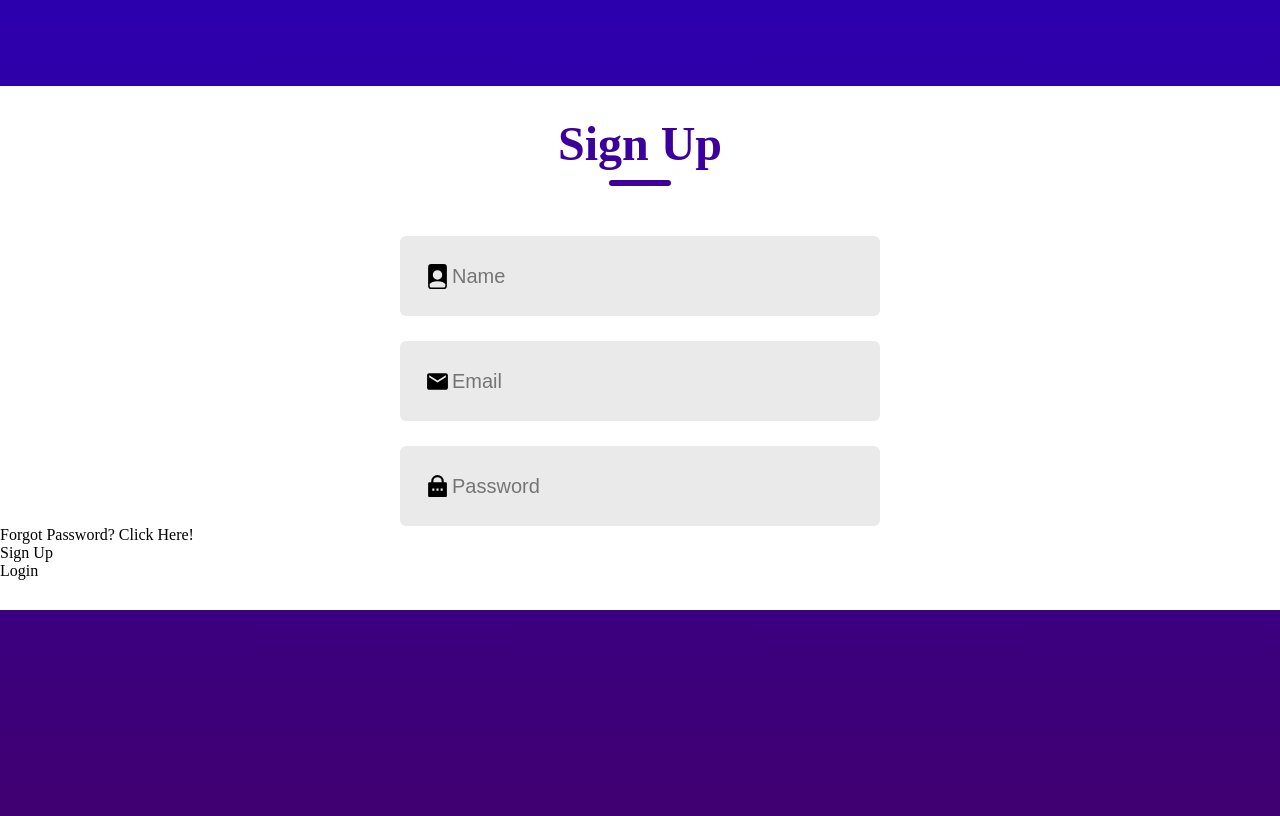
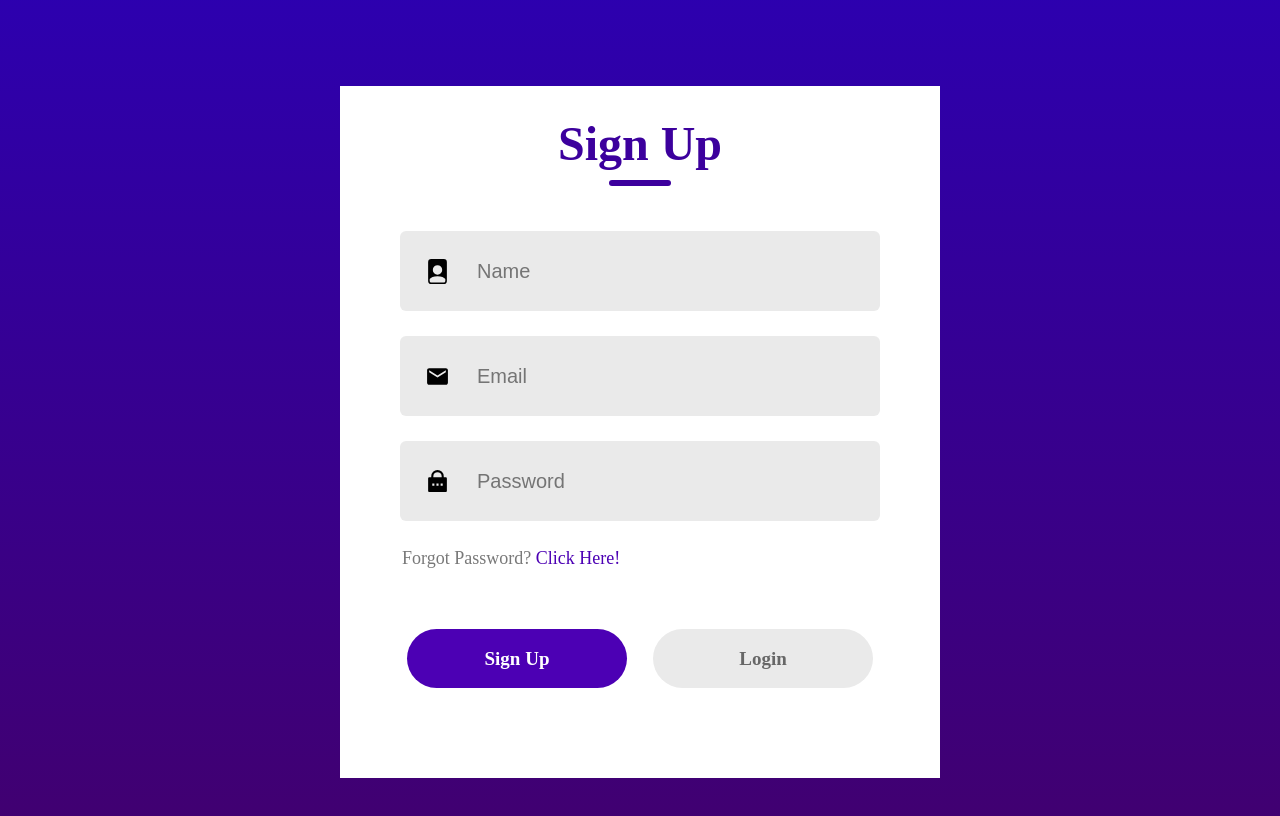
Before and after one commit to kylead10/login-signUp, a React (Vite) app in the folder login-signUp/: page / in a window 1280 px wide. Shown: the part 114-930 px from the top of the page. Built offline with nearby package versions, Linux system fonts and the light colour scheme.

Commit message:
adding functionality

```diff
--- a/login-signUp/src/Components/Login.css
+++ b/login-signUp/src/Components/Login.css
@@ -3,6 +3,7 @@
   flex-direction: column;
   margin: auto;
   margin-top: 200px;
+  width: 600px;
   background: #fff;
   padding-bottom: 30px;
 }
@@ -30,7 +31,7 @@
 }
 
 .inputs {
-  margin-top: 50px;
+  margin-top: 45px;
   display: flex;
   flex-direction: column;
   gap: 25px;
@@ -47,6 +48,7 @@
 }
 
 .input .icon {
+  margin-right: 25px;
   margin-left: 25px;
   font-size: 25px;
 }
@@ -60,3 +62,40 @@
   color: #797979;
   font-size: 20px;
 }
+
+.forgot-password {
+  padding-left: 62px;
+  margin-top: 27px;
+  color: #797979;
+  font-size: 18px;
+}
+
+.forgot-password span {
+  color: #4c00b4;
+  cursor: pointer;
+}
+
+.submit-container {
+  display: flex;
+  gap: 30ox;
+  margin: 60px auto;
+}
+
+.submit {
+  display: flex;
+  justify-content: center;
+  align-items: center;
+  width: 220px;
+  height: 59px;
+  color: #fff;
+  background: #4c00b4;
+  border-radius: 50px;
+  font-size: 19px;
+  font-weight: 700;
+  cursor: pointer;
+}
+
+.gray {
+  background: #eaeaea;
+  color: #676767;
+}
--- a/login-signUp/src/Components/Login.jsx
+++ b/login-signUp/src/Components/Login.jsx
@@ -1,14 +1,16 @@
-import React from 'react';
+import React, { useState } from 'react';
 import '../Components/Login.css';
 import { MdEmail } from 'react-icons/md';
 import { RiLockPasswordFill } from 'react-icons/ri';
 import { BsFillFilePersonFill } from 'react-icons/bs';
 
 const Login = () => {
+  const [action, setAction] = useState('Sign Up');
+
   return (
     <div className='container'>
       <div className='header'>
-        <div className='text'>Sign Up</div>
+        <div className='text'>{action}</div>
         <div className='underline'></div>
       </div>
       <div className='inputs'>
@@ -29,8 +31,13 @@ const Login = () => {
         Forgot Password? <span>Click Here!</span>
       </div>
       <div className='submit-container'>
-        <div className='submit'>Sign Up</div>
-        <div className='submit'>Login</div>
+        <div className={action === 'Login' ? 'submit gray' : 'submit'}>
+          Sign Up
+        </div>
+        <div style={{ margin: '13px' }}></div>
+        <div className={action === 'Sign Up' ? 'submit gray' : 'submit'}>
+          Login
+        </div>
       </div>
     </div>
   );
```
